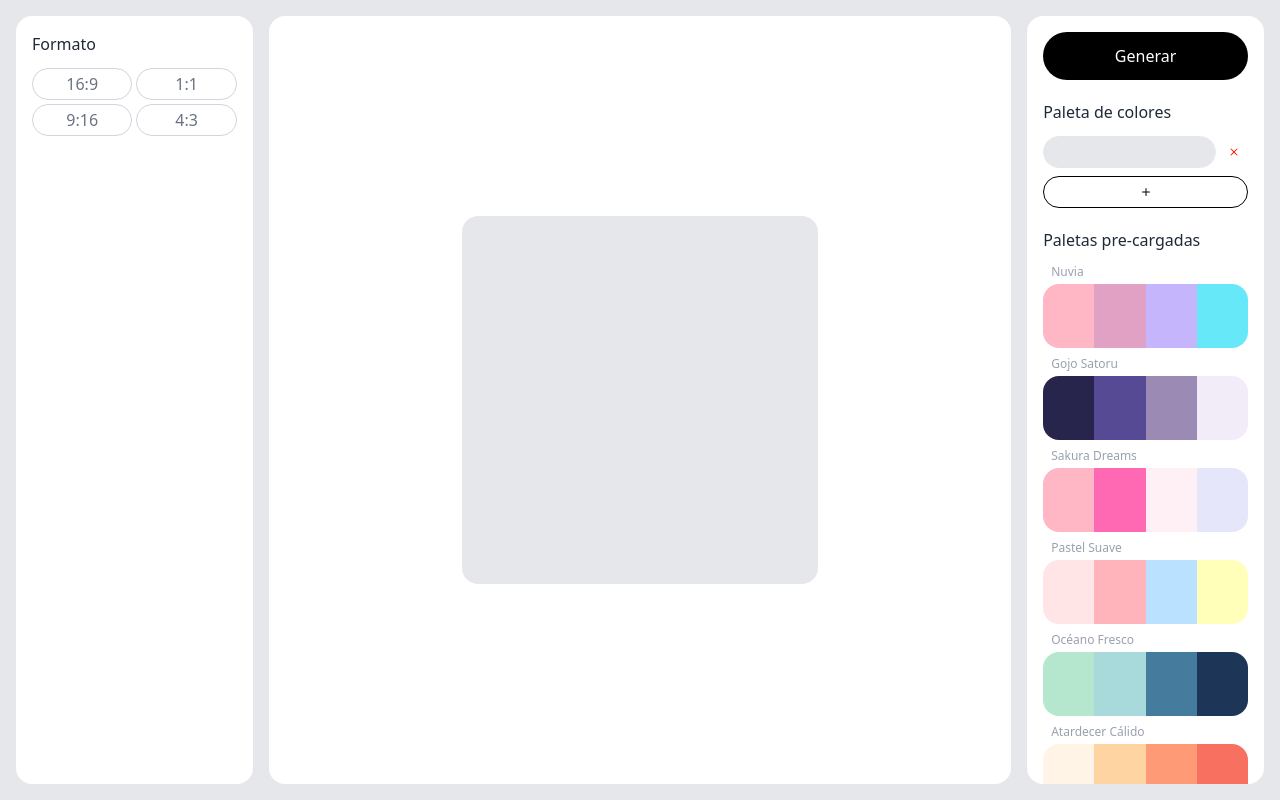
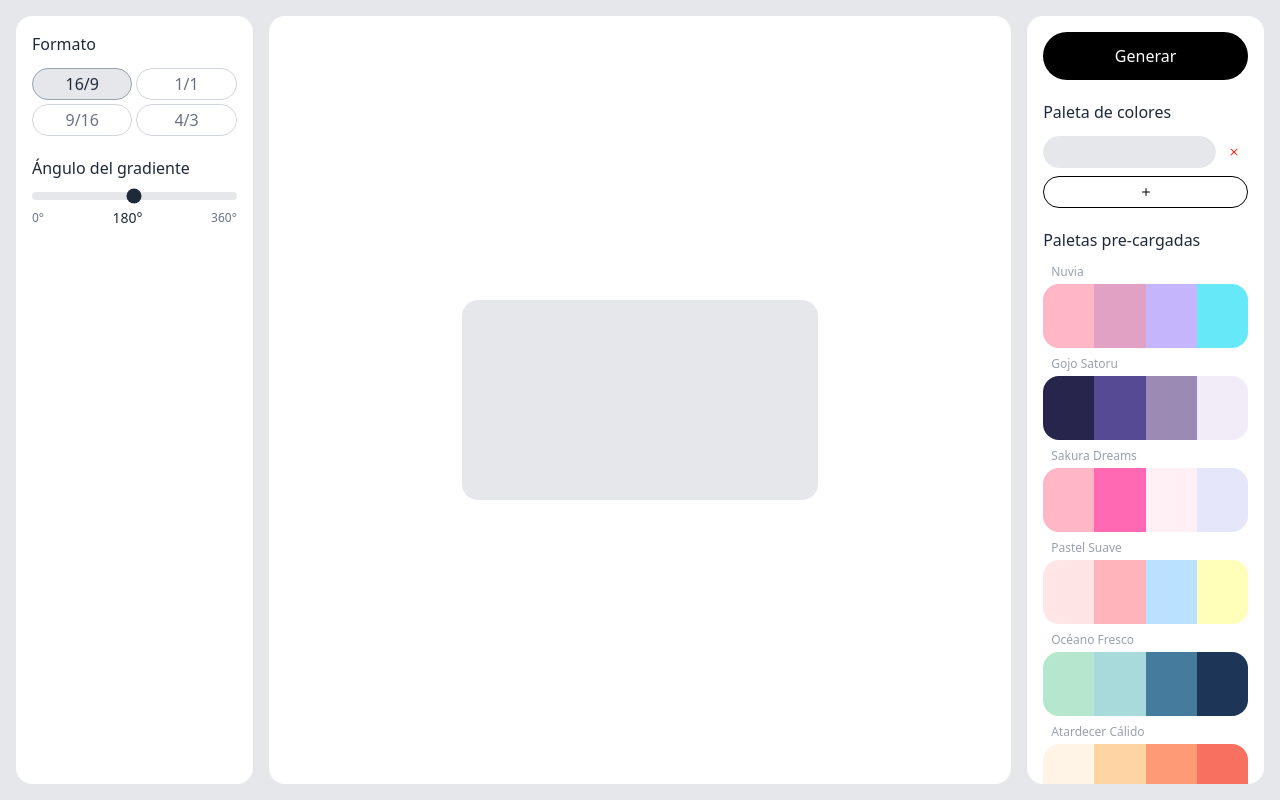
Before and after one commit to Brian07052024/nuvia-tools, a React (Vite) app: page / in a window 1280 px wide. Built offline with nearby package versions, Linux system fonts and the light colour scheme.

Commit message:
feat: implement color format and angle adjustments in AsideLeft and Center components; enhance scrollbar styling

```diff
--- a/src/components/sections/AsideLeft.jsx
+++ b/src/components/sections/AsideLeft.jsx
@@ -1,6 +1,16 @@
+import { useColor } from "../../hook/useColor";
+
 function AsideLeft() {
+    const { format, setFormat, angle, setAngle } = useColor();
+    const formats = ["16/9", "1/1", "9/16", "4/3"];
 
-    const formats = ["16:9", "1:1", "9:16", "4:3"];
+    const handleClick = (formato) => {
+        setFormat(formato)
+    }
+
+    const handleAngleChange = (e) => {
+        setAngle(Number(e.target.value))
+    }
 
     return (
 
@@ -13,11 +23,36 @@ function AsideLeft() {
                     {
                         formats.map((formato, idx) => {
                             return (
-                                <div key={idx} className="cursor-pointer w-full h-8 rounded-full border text-gray-500 border-gray-300 text-center flex items-center justify-center">{formato}</div>
+                                <div key={idx} className={`
+                                    cursor-pointer w-full h-8 rounded-full border text-center flex items-center justify-center hover:bg-gray-100 transition-colors
+                                    ${formato === format ? "text-gray-800 border-gray-400 bg-gray-200" : "text-gray-500 border-gray-300"}
+                                `} onClick={() => handleClick(formato)}>
+                                    {formato}
+                                </div>
                             )
 
                         })
                     }
+                </div>
+            </div>
+
+            <div className="flex flex-col gap-3 transition-all duration-300 ease-in-out">
+                <span className="text-gray-800 font-medium">Ángulo del gradiente</span>
+
+                <div className="flex flex-col gap-2">
+                    <input
+                        type="range"
+                        min="0"
+                        max="360"
+                        value={angle}
+                        onChange={handleAngleChange}
+                        className="w-full h-2 bg-gray-200 rounded-lg appearance-none cursor-pointer accent-gray-800"
+                    />
+                    <div className="flex justify-between items-center">
+                        <span className="text-xs text-gray-500">0°</span>
+                        <span className="text-sm font-medium text-gray-800">{angle}°</span>
+                        <span className="text-xs text-gray-500">360°</span>
+                    </div>
                 </div>
             </div>
         </div>
--- a/src/components/sections/Center.jsx
+++ b/src/components/sections/Center.jsx
@@ -1,15 +1,15 @@
 import { useColor } from "../../hook/useColor";
 
 function Center() {
-    const { colors, format } = useColor();
+    const { colors, format, angle } = useColor();
 
     const cantidadColores = () => {
         switch (colors.length) {
             case 1:
                 return <div
-                    className={`h-1/2 w-1/2 rounded-2xl transition-all duration-700 ease-in-out`}
+                    className={`${format === "9/16" ? "w-1/3": "w-1/2"} rounded-2xl transition-all duration-700 ease-in-out`}
                     style={{
-                        background: `linear-gradient(to bottom, ${colors[0]}, ${colors[0]}, ${colors[0]}, ${colors[0]})`,
+                        background: `linear-gradient(${angle}deg, ${colors[0]}, ${colors[0]}, ${colors[0]}, ${colors[0]})`,
                         aspectRatio: format
                     }}>
 
@@ -17,9 +17,9 @@ function Center() {
 
             case 2:
                 return <div
-                    className={`h-1/2 w-1/2 rounded-2xl transition-all duration-700 ease-in-out`}
+                    className={`${format === "9/16" ? "w-1/3": "w-1/2"} rounded-2xl transition-all duration-700 ease-in-out`}
                     style={{
-                        background: `linear-gradient(to bottom, ${colors[0]}, ${colors[1]})`,
+                        background: `linear-gradient(${angle}deg, ${colors[0]}, ${colors[1]})`,
                         aspectRatio: format
                     }}>
 
@@ -27,9 +27,9 @@ function Center() {
 
             case 3:
                 return <div
-                    className={`h-1/2 w-1/2 rounded-2xl transition-all duration-700 ease-in-out`}
+                    className={`${format === "9/16" ? "w-1/3": "w-1/2"} rounded-2xl transition-all duration-700 ease-in-out`}
                     style={{
-                        background: `linear-gradient(to bottom, ${colors[0]}, ${colors[1]}, ${colors[2]})`,
+                        background: `linear-gradient(${angle}deg, ${colors[0]}, ${colors[1]}, ${colors[2]})`,
                         aspectRatio: format
                     }}>
 
@@ -37,9 +37,9 @@ function Center() {
 
             case 4:
                 return <div
-                    className={`h-1/2 w-1/2 rounded-2xl transition-all duration-700 ease-in-out`}
+                    className={`${format === "9/16" ? "w-1/3": "w-1/2"} rounded-2xl transition-all duration-700 ease-in-out`}
                     style={{
-                        background: `linear-gradient(to bottom, ${colors[0]}, ${colors[1]}, ${colors[2]}, ${colors[3]})`,
+                        background: `linear-gradient(${angle}deg, ${colors[0]}, ${colors[1]}, ${colors[2]}, ${colors[3]})`,
                         aspectRatio: format
                     }}>
 
--- a/src/contexts/ColorContext.jsx
+++ b/src/contexts/ColorContext.jsx
@@ -5,13 +5,16 @@ const ColorContext = createContext();
 
 export const ColorProvider = ({ children }) => {
     const [colors, setColors] = useState(["#e5e7eb"]);
-    const [format, setFormat] = useState("16:9");
+    const [format, setFormat] = useState("16/9");
+    const [angle, setAngle] = useState(180);
 
     const value = {
         colors,
         setColors,
         format,
-        setFormat
+        setFormat,
+        angle,
+        setAngle
     }
 
     return (
--- a/src/index.css
+++ b/src/index.css
@@ -29,3 +29,26 @@ input[type="color"]::-webkit-color-swatch {
     max-height: 100px;
   }
 }
+
+/* Scrollbar personalizado */
+::-webkit-scrollbar {
+  width: 12px;
+}
+
+::-webkit-scrollbar-track {
+  background: transparent;
+  margin: 8px 0;
+}
+
+::-webkit-scrollbar-thumb {
+  background: #d1d5db;
+  border-radius: 9999px;
+  border: 3px solid white;
+  background-clip: padding-box;
+}
+
+::-webkit-scrollbar-thumb:hover {
+  background: #9ca3af;
+  border: 3px solid white;
+  background-clip: padding-box;
+}
```
